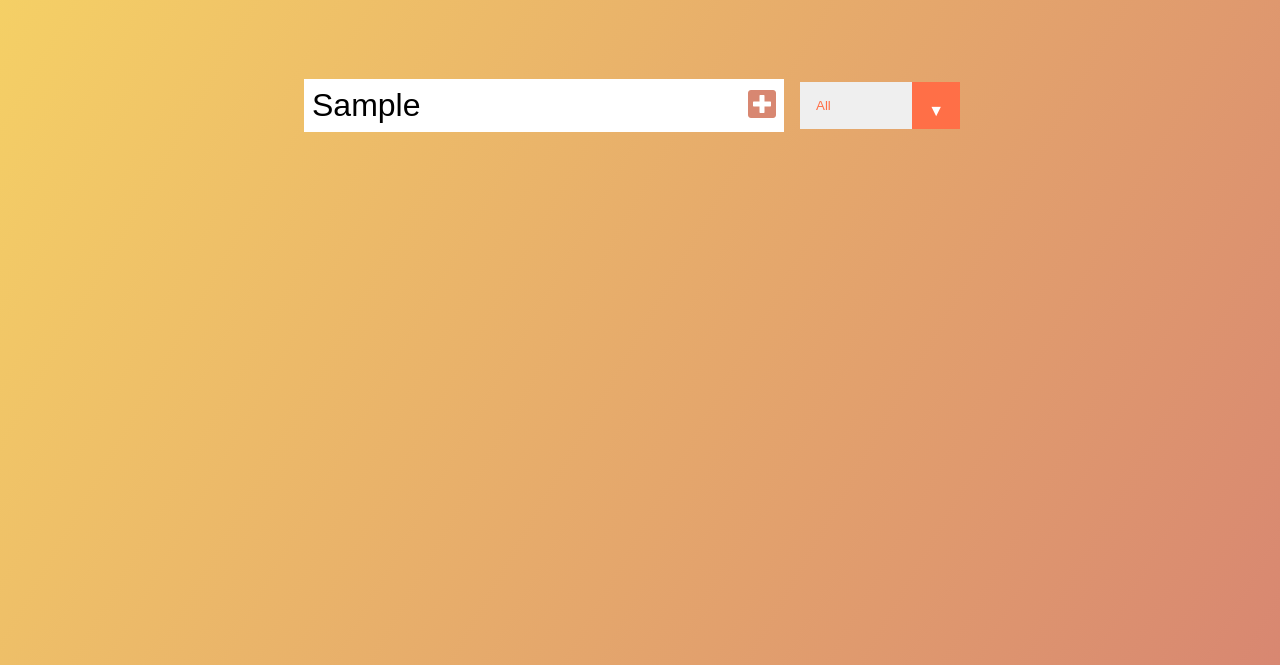
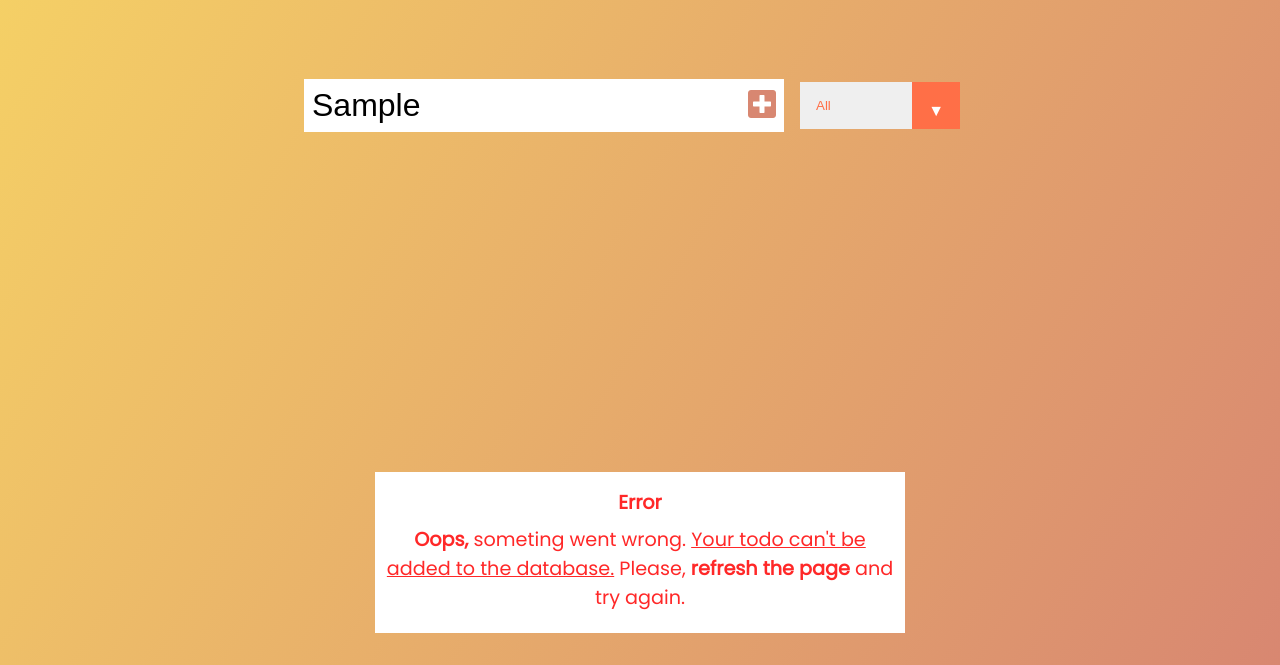
Before and after one commit to JanDolenc/ToDoApp, a plain HTML site: page portal/index.html in a window 1280 px wide. Both pictures are taken after typing "Sample" into the empty fields and a click on the button 762 px from the left and 240 px from the top of the page. Shown: the part 135-800 px from the top of the page. Drawn offline with Linux system fonts and the light colour scheme; no server answers.

Commit message:
Display error messages to user if fetch isn't successful.

```diff
--- a/portal/app.js
+++ b/portal/app.js
@@ -5,6 +5,7 @@ const todoInput = document.querySelector(".todo-input");
 const todoButton = document.querySelector(".todo-button");
 const todoList = document.querySelector(".todo-list");
 const filterOption = document.querySelector(".filter-todo");
+const messageBox = document.querySelector(".message-box");
 
 // Event listeners
 document.addEventListener("DOMContentLoaded", printAllTodos);
@@ -51,6 +52,7 @@ function addTodo(event) {
     })
     .catch((err) => {
       console.error("Error with fetch add todo:", err);
+      errorMessage("Your todo can't be added to the database.");
     });
 }
 
@@ -88,6 +90,7 @@ function deleteCheck(e) {
       })
       .catch((err) => {
         console.error("Error with fetch delete todo:", err);
+        errorMessage("We have trouble deleting todo from the database.");
       });
   }
 
@@ -100,20 +103,21 @@ function deleteCheck(e) {
       })
       .catch((err) => {
         console.error("Error with fetch completed todo:", err);
+        errorMessage("Todo can't be marked as completed.");
       });
   }
 }
 
 // Delete todo from db
 const deleteFromDb = async (del_todo_id) => {
-  fetch(`${APIURL.deleteTodo}${del_todo_id}`, {
+  await fetch(`${APIURL.deleteTodo}${del_todo_id}`, {
     method: "DELETE",
   });
 };
 
 // Mark as completed in db
 const makeTodoCompletedDb = async (compl_todo_id) => {
-  fetch(`${APIURL.todoCompleted}${compl_todo_id}`, {
+  await fetch(`${APIURL.todoCompleted}${compl_todo_id}`, {
     method: "POST",
   });
 };
@@ -163,6 +167,7 @@ function printAllTodos() {
     })
     .catch((err) => {
       console.error("Error with fetch get all todos:", err);
+      errorMessage("Can’t connect to the database.");
     });
 }
 
@@ -195,3 +200,26 @@ function filterTodo(e) {
     }
   });
 }
+
+// Display errors (while connecting to db)
+let messageText;
+function errorMessage(customMsg) {
+  // Is error shown for the first time?
+  if (messageText != undefined) {
+    messageText.remove();
+  }
+  // Create message div | add text | unhide and animate | add to html
+  messageText = document.createElement("div");
+  messageText.classList.add("message-text");
+
+  messageText.innerHTML = `<b>Oops,</b> someting went wrong. <u>${customMsg}</u> Please, <strong>refresh the page</strong> and try again.`;
+
+  messageBox.removeAttribute("hidden");
+  messageBox.classList.toggle("pop-up");
+  messageBox.appendChild(messageText);
+
+  // Remove the class with the animation
+  setTimeout(function () {
+    messageBox.classList.toggle("pop-up");
+  }, 450);
+}
--- a/portal/index.html
+++ b/portal/index.html
@@ -42,6 +42,11 @@
     <div class="todo-container">
       <ul class="todo-list"></ul>
     </div>
+    <div class="message-container">
+      <div hidden class="message-box">
+        <b>Error</b>
+      </div>
+    </div>
 
     <script type="module" src="./app.js"></script>
   </body>
--- a/portal/style.css
+++ b/portal/style.css
@@ -139,3 +139,44 @@ select {
   background: white;
   color: #ff6f47;
 }
+
+/* Error messages */
+.message-container {
+  display: flex;
+  justify-content: center;
+}
+
+.message-box {
+  background-color: white;
+  color: #ff2828;
+  font-style: normal;
+  font-weight: 500;
+  font-size: 1.2rem;
+  text-align: center;
+  position: fixed;
+  min-width: 280px;
+  max-width: 530px;
+  bottom: 4%;
+  padding: 1rem 0.7rem 1.3rem;
+  margin: 0 0.5rem;
+}
+
+.message-text {
+  margin-top: 0.5rem;
+}
+
+/* Animation error message */
+@keyframes fade-in {
+  0% {
+    opacity: 0;
+    transform: translateY(10rem);
+  }
+
+  100% {
+    opacity: 1;
+    transform: translateY(0);
+  }
+}
+.pop-up {
+  animation: fade-in 0.3s ease;
+}
```
